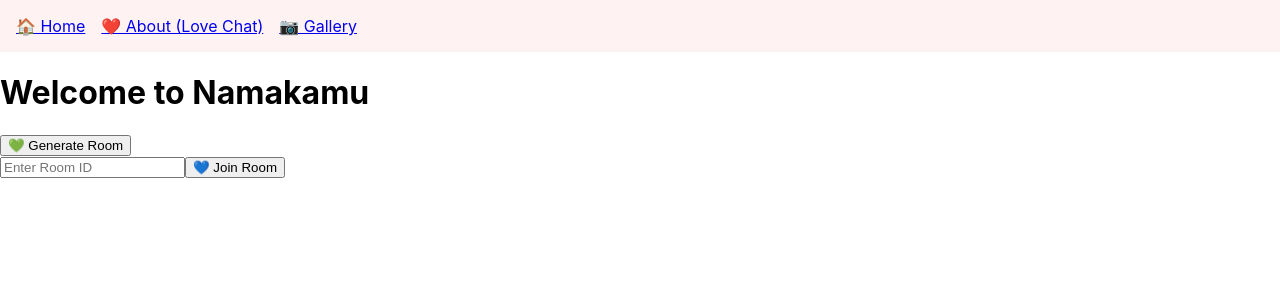
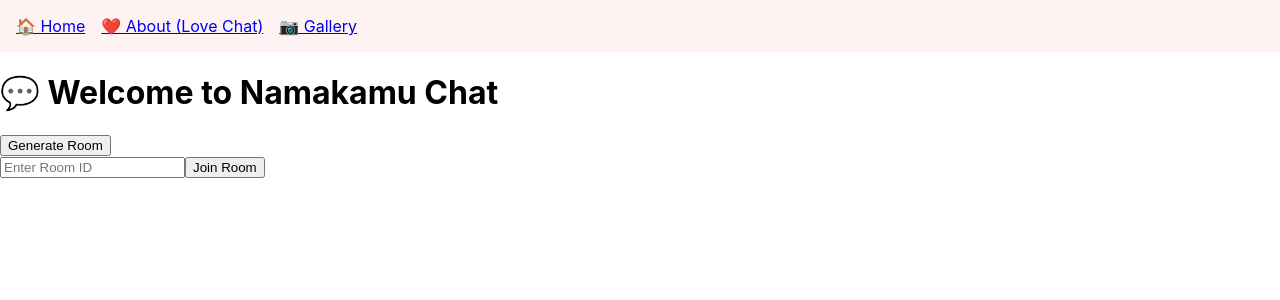
Before and after one commit to logowithmeme/namakamu, a React (Create React App) app: page / in a window 1280 px wide. Shown: the top 300 px of the page. Built offline with nearby package versions, Linux system fonts and the light colour scheme.

Commit message:
✅ Added Generate and Join Room UI to Home page

```diff
--- a/src/pages/Home.js
+++ b/src/pages/Home.js
@@ -1,52 +1,50 @@
 // src/pages/Home.js
-import React from 'react';
-import { useNavigate } from 'react-router-dom';
-import { v4 as uuidv4 } from 'uuid';
+import React, { useState } from "react";
+import { useNavigate } from "react-router-dom";
+import { v4 as uuidv4 } from "uuid";
 
 const Home = () => {
   const navigate = useNavigate();
+  const [roomId, setRoomId] = useState("");
 
   const handleGenerateRoom = () => {
-    const roomId = uuidv4().slice(0, 8);
-    navigate(`/chat/${roomId}`);
+    const newRoomId = uuidv4().slice(0, 8);
+    navigate(`/chat/${newRoomId}`);
   };
 
-  const handleJoinRoom = (e) => {
-    e.preventDefault();
-    const input = document.getElementById('roomInput').value.trim();
-    if (input) {
-      navigate(`/chat/${input}`);
+  const handleJoinRoom = () => {
+    if (roomId.trim() !== "") {
+      navigate(`/chat/${roomId}`);
     } else {
-      alert('Please enter a valid Room ID');
+      alert("Please enter a valid Room ID.");
     }
   };
 
   return (
-    <div className="flex flex-col items-center justify-center min-h-screen bg-gray-100 px-4">
-      <h1 className="text-4xl font-bold mb-6">Welcome to Namakamu</h1>
+    <div className="p-6 text-center">
+      <h1 className="text-3xl font-bold mb-6">💬 Welcome to Namakamu Chat</h1>
 
-      <div className="flex flex-col space-y-4">
       <button
         onClick={handleGenerateRoom}
-          className="bg-green-500 hover:bg-green-600 text-white font-semibold py-2 px-6 rounded-xl shadow"
+        className="bg-blue-500 hover:bg-blue-600 text-white px-4 py-2 rounded mb-4"
       >
-          💚 Generate Room
+        Generate Room
       </button>
 
-        <form onSubmit={handleJoinRoom} className="flex flex-col items-center space-y-2">
+      <div className="mt-4">
         <input
-            id="roomInput"
           type="text"
           placeholder="Enter Room ID"
-            className="px-4 py-2 rounded-xl border border-gray-300 focus:outline-none focus:ring-2 focus:ring-blue-400"
+          value={roomId}
+          onChange={(e) => setRoomId(e.target.value)}
+          className="border px-3 py-2 mr-2 rounded"
         />
         <button
-            type="submit"
-            className="bg-blue-500 hover:bg-blue-600 text-white font-semibold py-2 px-6 rounded-xl shadow"
+          onClick={handleJoinRoom}
+          className="bg-green-500 hover:bg-green-600 text-white px-4 py-2 rounded"
         >
-            💙 Join Room
+          Join Room
         </button>
-        </form>
       </div>
     </div>
   );
```
Lines whose indentation alone changed are shown as unchanged.
